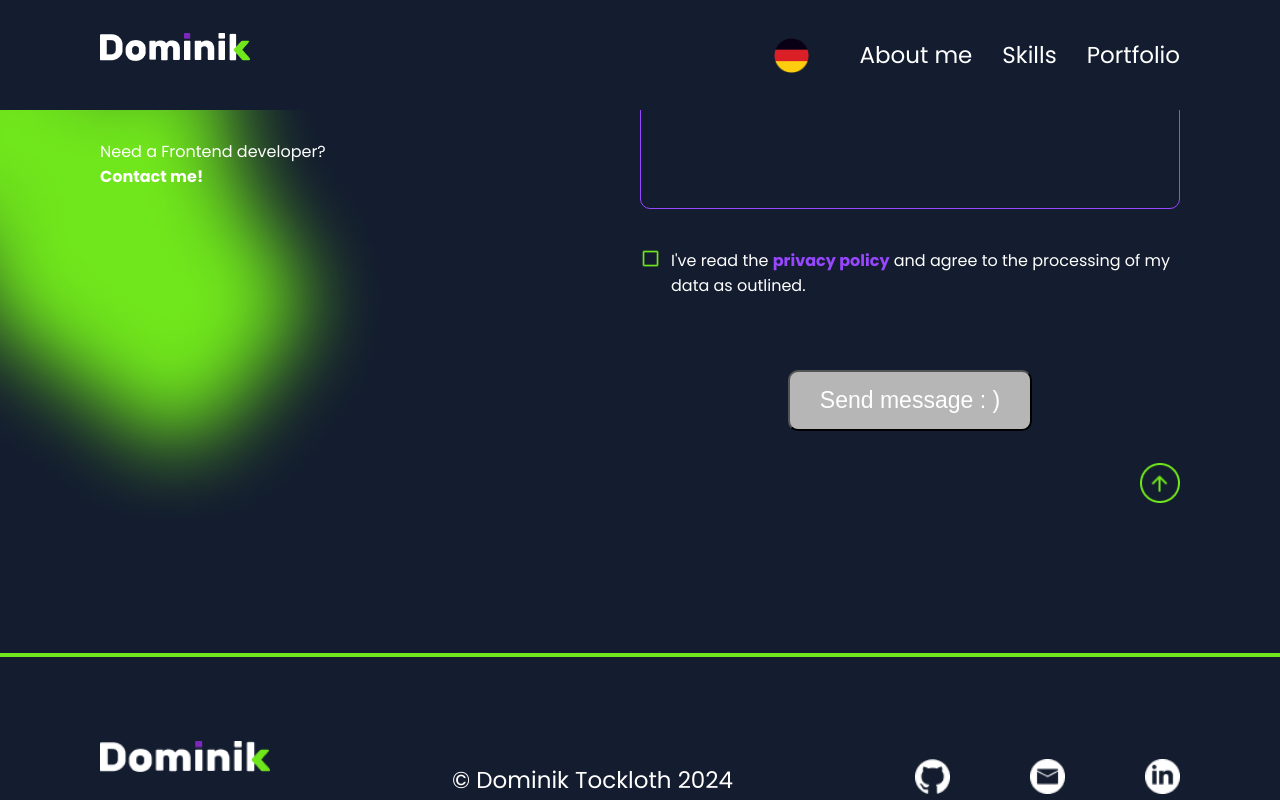
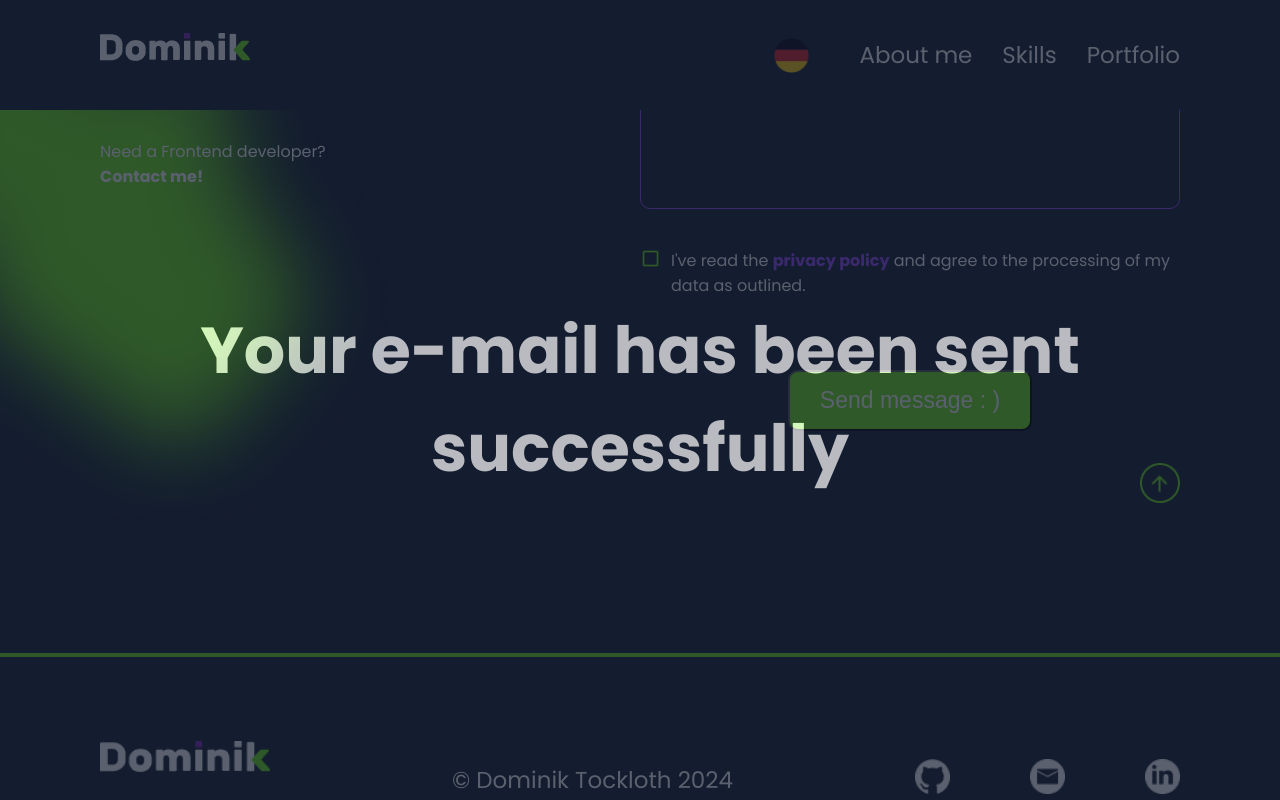
Before and after one commit to DominikTockloth/Portfolio, an Angular app: page / in a window 1280 px wide. Both pictures are taken after typing "Sample", "name@example.com", "Sample" into the empty fields and a click on the button "Send message : )". Shown: the part 5481-6281 px from the top of the page. Built offline with nearby package versions, Linux system fonts and the light colour scheme.

Commit message:
added success message to form

```diff
--- a/src/app/contact/contact.component.html
+++ b/src/app/contact/contact.component.html
@@ -59,6 +59,8 @@
             <div class="btn-container"><button class="disabled" [class.disabled]="contactForm.invalid">Send message
                     : ) </button></div>
             <div class="scroll-up"><a href="#navbar"><img src="./../../assets/img/scroll-ub-arrow.png"></a></div>
+
+            <div class="success-email" *ngIf="isSubmitted">Your e-mail has been sent successfully</div>
         </form>
 
 
--- a/src/app/contact/contact.component.scss
+++ b/src/app/contact/contact.component.scss
@@ -229,6 +229,24 @@ $purple: #9747FF;
     }
 }
 
+.success-email {
+    z-index: 50;
+    position: fixed;
+    top: 0;
+    right: 0;
+    bottom: 0;
+    left: 0;
+    display: flex;
+    justify-content: center;
+    align-items: center;
+    text-align: center;
+    background-color: $darkblue;
+    opacity: 0.7;
+    color: white;
+    font-size: 65px;
+    font-weight: 700;
+}
+
 //************************  Responsive  ***************************************//
 
 @media(max-width:1050px) {
--- a/src/app/contact/contact.component.ts
+++ b/src/app/contact/contact.component.ts
@@ -37,9 +37,12 @@ export class ContactComponent {
 
   onSubmit() {
     if (this.contactForm.valid) {
+      this.isSubmitted = true;
       // Formular ist gültig, hier können Sie die Sendelogik implementieren
       console.log('Formular ist gültig, sende Nachricht:', this.contactForm);
-      this.clearForm();
+      setTimeout(( )=>{
+        this.clearForm();
+      },3000)
     } else {
       // Markieren Sie die Formularfelder, die nicht gültig sind
       Object.keys(this.contactForm.controls).forEach(field => {
```
